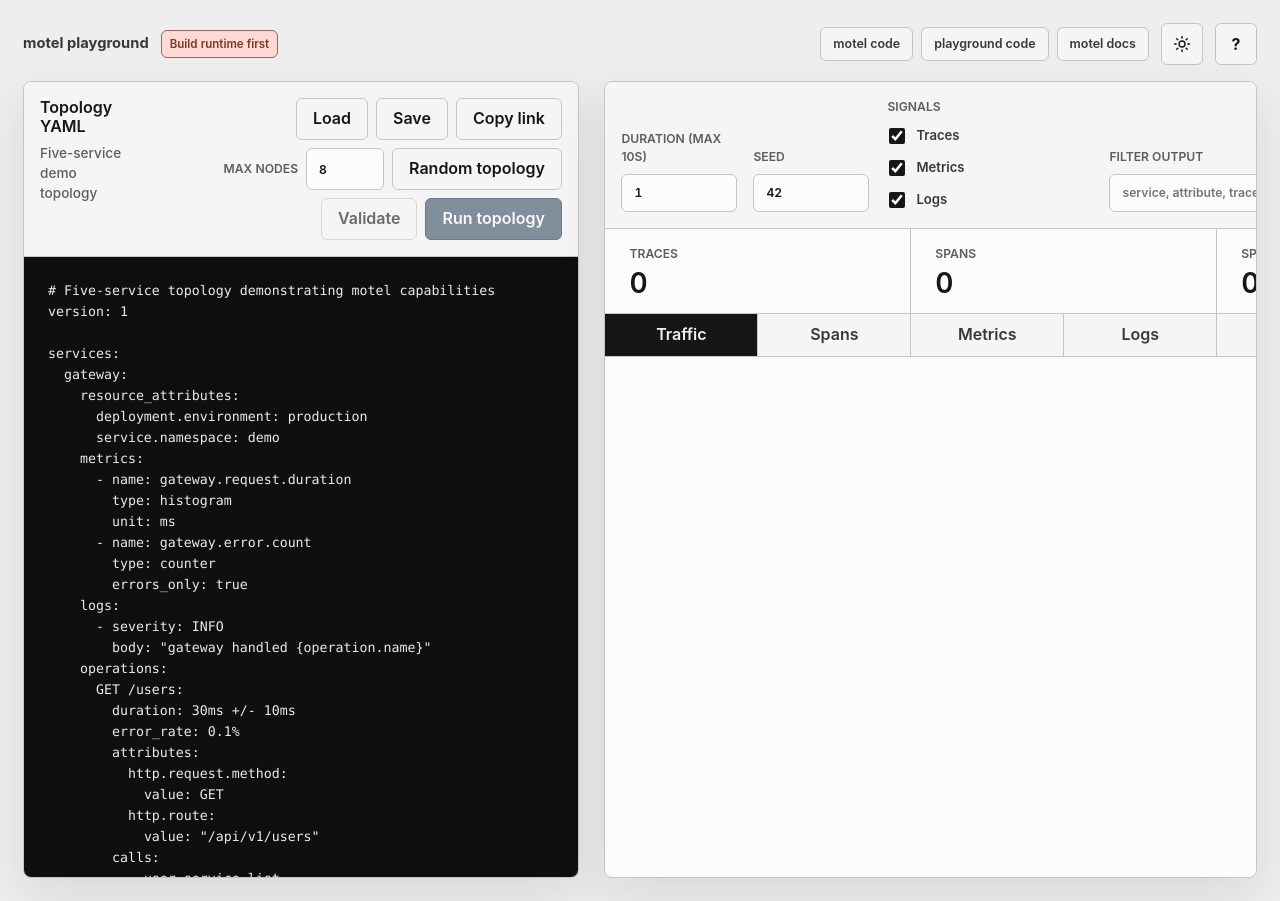
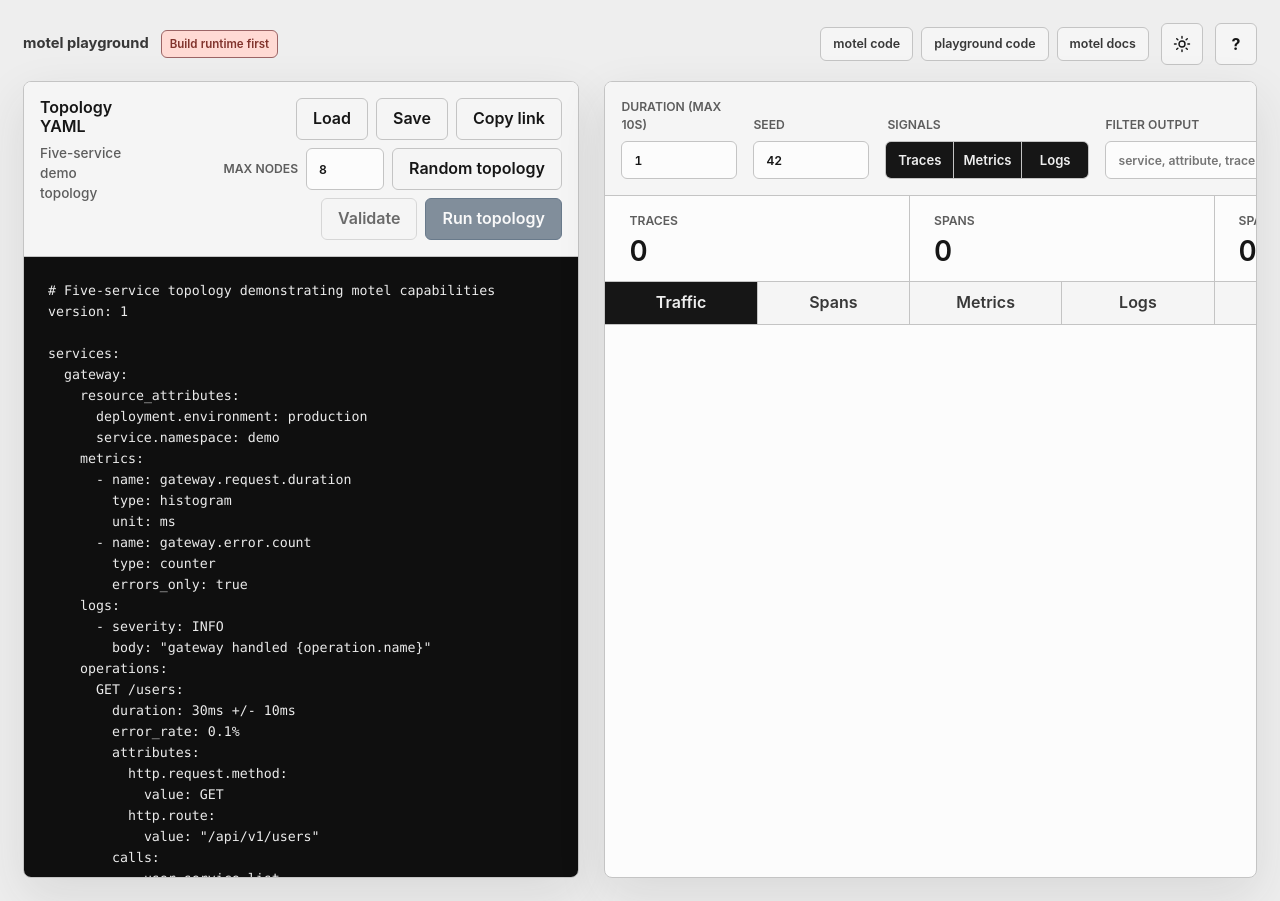
Before and after one commit to andrewh/motel-playground, a plain HTML site: page web/index.html in a window 1280 px wide. Drawn offline with Linux system fonts and the light colour scheme.

Commit message:
style: compact signal selector controls
Replace the vertical signal checkbox list with a single-row segmented
checkbox group so the controls bar keeps Duration, Seed, Signals, and
Filter output aligned on the same label/control rhythm.

Keep the existing checkbox IDs and checked state model so the browser logic,
share state, imports, exports, and smoke helpers continue to use the same
signal settings without JavaScript changes.

```diff
--- a/web/index.html
+++ b/web/index.html
@@ -74,6 +74,7 @@
             </label>
             <fieldset class="signal-selector">
               <legend>Signals</legend>
+              <div class="signal-options">
                 <label>
                   <input id="run-signal-traces" type="checkbox" checked />
                   Traces
@@ -86,6 +87,7 @@
                   <input id="run-signal-logs" type="checkbox" checked />
                   Logs
                 </label>
+              </div>
             </fieldset>
             <label class="filter-field">
               Filter output
--- a/web/styles.css
+++ b/web/styles.css
@@ -653,7 +653,7 @@ textarea {
 .signal-selector {
   display: grid;
   gap: var(--space-2);
-  min-width: 208px;
+  min-width: 204px;
   margin: 0;
   padding: 0;
   border: 0;
@@ -668,22 +668,76 @@ textarea {
   text-transform: uppercase;
 }
 
-.signal-selector label {
+.signal-options {
+  display: inline-flex;
+  align-items: stretch;
+  overflow: hidden;
+  width: 100%;
+  min-height: 38px;
+  border: 1px solid var(--line);
+  border-radius: var(--radius-sm);
+  background: var(--surface);
+}
+
+.signal-options label {
+  position: relative;
   display: inline-flex;
   align-items: center;
-  gap: var(--space-2);
-  min-height: 24px;
+  justify-content: center;
+  flex: 1 1 0;
+  min-height: 36px;
+  padding: 0 var(--space-2);
+  border-left: 1px solid var(--line);
   color: var(--muted-strong);
   font-size: 0.82rem;
   font-weight: 560;
   text-transform: none;
-}
-
-.signal-selector input {
-  width: 16px;
-  height: 16px;
+  white-space: nowrap;
+  cursor: pointer;
+  transition:
+    background-color 150ms var(--ease-out),
+    color 150ms var(--ease-out);
+}
+
+.signal-options label:first-child {
+  border-left: 0;
+}
+
+.signal-options label:has(input:checked) {
+  background: var(--ink);
+  color: var(--bg);
+}
+
+.signal-options input {
+  position: absolute;
+  inset: 0;
+  width: 100%;
+  height: 100%;
+  margin: 0;
   padding: 0;
-  accent-color: var(--ink);
+  cursor: pointer;
+  opacity: 0;
+}
+
+.signal-options input:focus-visible {
+  outline: none;
+}
+
+.signal-options label:has(input:focus-visible) {
+  outline: 3px solid var(--focus);
+  outline-offset: -3px;
+}
+
+@media (hover: hover) {
+  .signal-options label:hover {
+    color: var(--ink);
+    background: color-mix(in oklch, var(--surface), var(--ink) 6%);
+  }
+
+  .signal-options label:has(input:checked):hover {
+    background: var(--ink);
+    color: var(--bg);
+  }
 }
 
 .result-actions {
```
Lines whose indentation alone changed are shown as unchanged.
